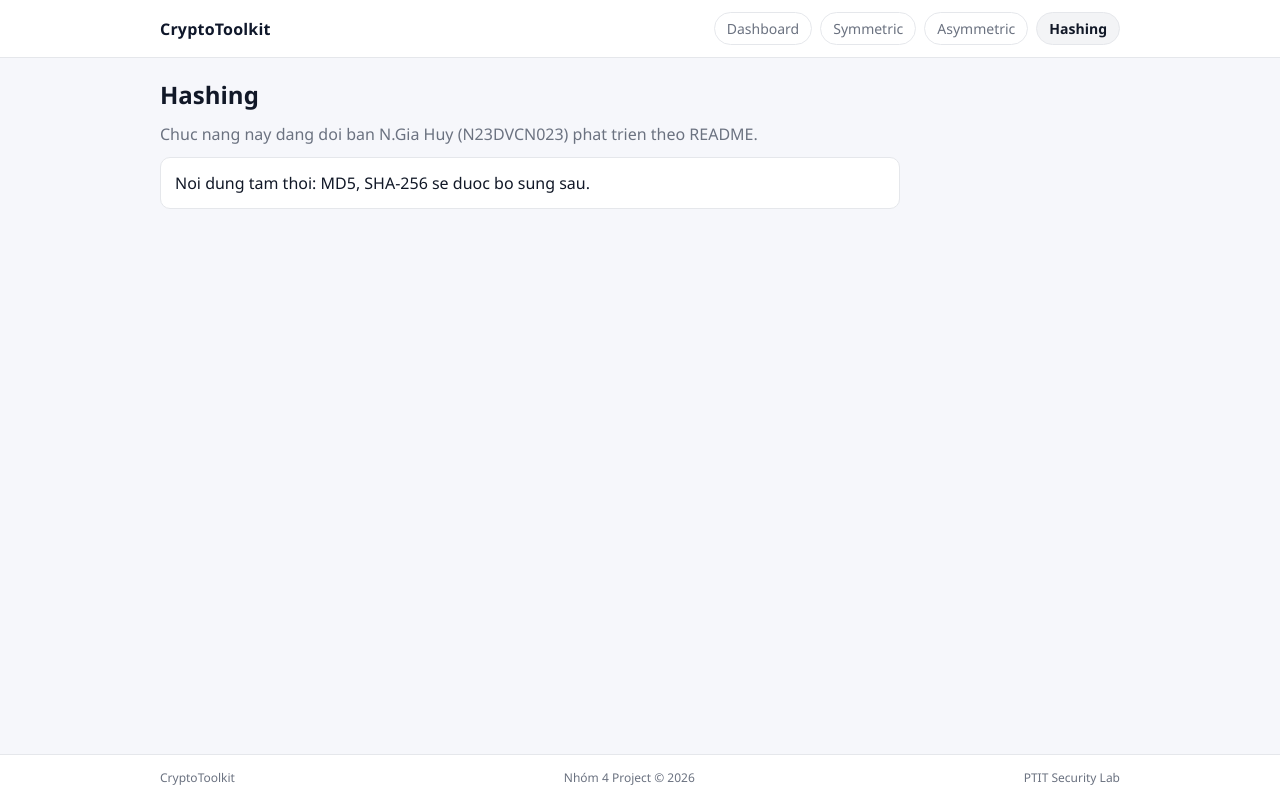
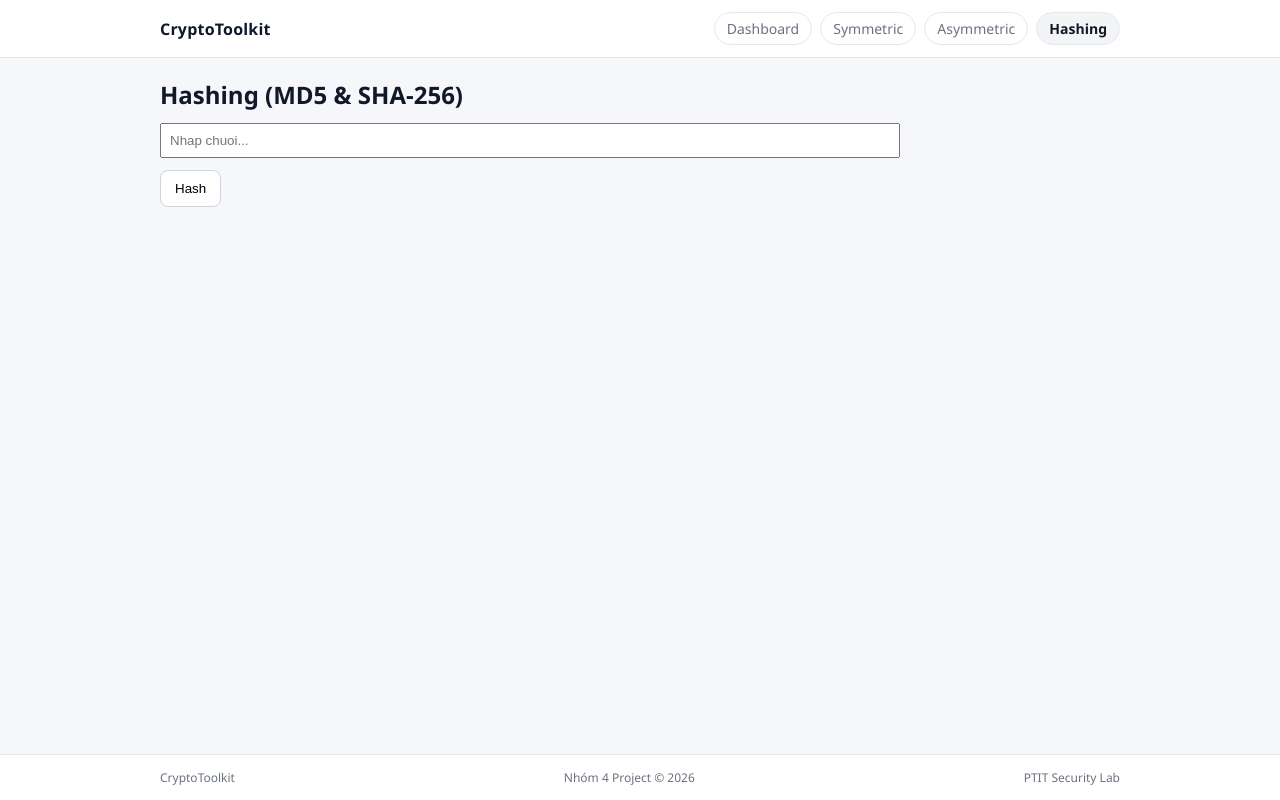
Before and after one commit to phanduykhai05/crypto-toolkit, a Next.js app: page /hashing in a window 1280 px wide. Built offline with nearby package versions, Linux system fonts and the light colour scheme.

Commit message:
feat: implement hashing MD5 and SHA256

```diff
--- a/package.json
+++ b/package.json
@@ -22,6 +22,7 @@
   },
   "homepage": "https://github.com/phanduykhai05/crypto-toolkit#readme",
   "dependencies": {
+    "crypto-js": "^4.2.0",
     "next": "^15.3.1",
     "react": "^19.1.0",
     "react-dom": "^19.1.0"
--- a/src/components/pages/Hashing/Hashing.tsx
+++ b/src/components/pages/Hashing/Hashing.tsx
@@ -1,13 +1,54 @@
+// export default function Hashing() {
+//   return (
+//     <section style={{ maxWidth: 740, display: "grid", gap: 12 }}>
+//       <h1>Hashing</h1>
+//       <p style={{ color: "#6b7280" }}>
+//         Chuc nang nay dang doi ban N.Gia Huy (N23DVCN023) phat trien theo README.
+//       </p>
+//       <div style={{ border: "1px solid #e5e7eb", borderRadius: 10, background: "#fff", padding: 14 }}>
+//         Noi dung tam thoi: MD5, SHA-256 se duoc bo sung sau.
+//       </div>
+//     </section>
+//   );
+// }
+"use client";
+
+import { useState } from "react";
+import CryptoJS from "crypto-js";
+
 export default function Hashing() {
+  const [text, setText] = useState("");
+  const [md5, setMd5] = useState("");
+  const [sha256, setSha256] = useState("");
+
+  const handleHash = () => {
+    const md5Hash = CryptoJS.MD5(text).toString();
+    const sha256Hash = CryptoJS.SHA256(text).toString();
+
+    setMd5(md5Hash);
+    setSha256(sha256Hash);
+  };
+
   return (
     <section style={{ maxWidth: 740, display: "grid", gap: 12 }}>
-      <h1>Hashing</h1>
-      <p style={{ color: "#6b7280" }}>
-        Chuc nang nay dang doi ban N.Gia Huy (N23DVCN023) phat trien theo README.
-      </p>
-      <div style={{ border: "1px solid #e5e7eb", borderRadius: 10, background: "#fff", padding: 14 }}>
-        Noi dung tam thoi: MD5, SHA-256 se duoc bo sung sau.
-      </div>
+      <h1>Hashing (MD5 & SHA-256)</h1>
+
+      <input
+        type="text"
+        placeholder="Nhap chuoi..."
+        value={text}
+        onChange={(e) => setText(e.target.value)}
+        style={{ padding: 8 }}
+      />
+
+      <button onClick={handleHash}>Hash</button>
+
+      {md5 && (
+        <div>
+          <p><b>MD5:</b> {md5}</p>
+          <p><b>SHA-256:</b> {sha256}</p>
+        </div>
+      )}
     </section>
   );
 }
```
Also changed, not shown: 1 other file (tests, documents, lock files or other folders).
